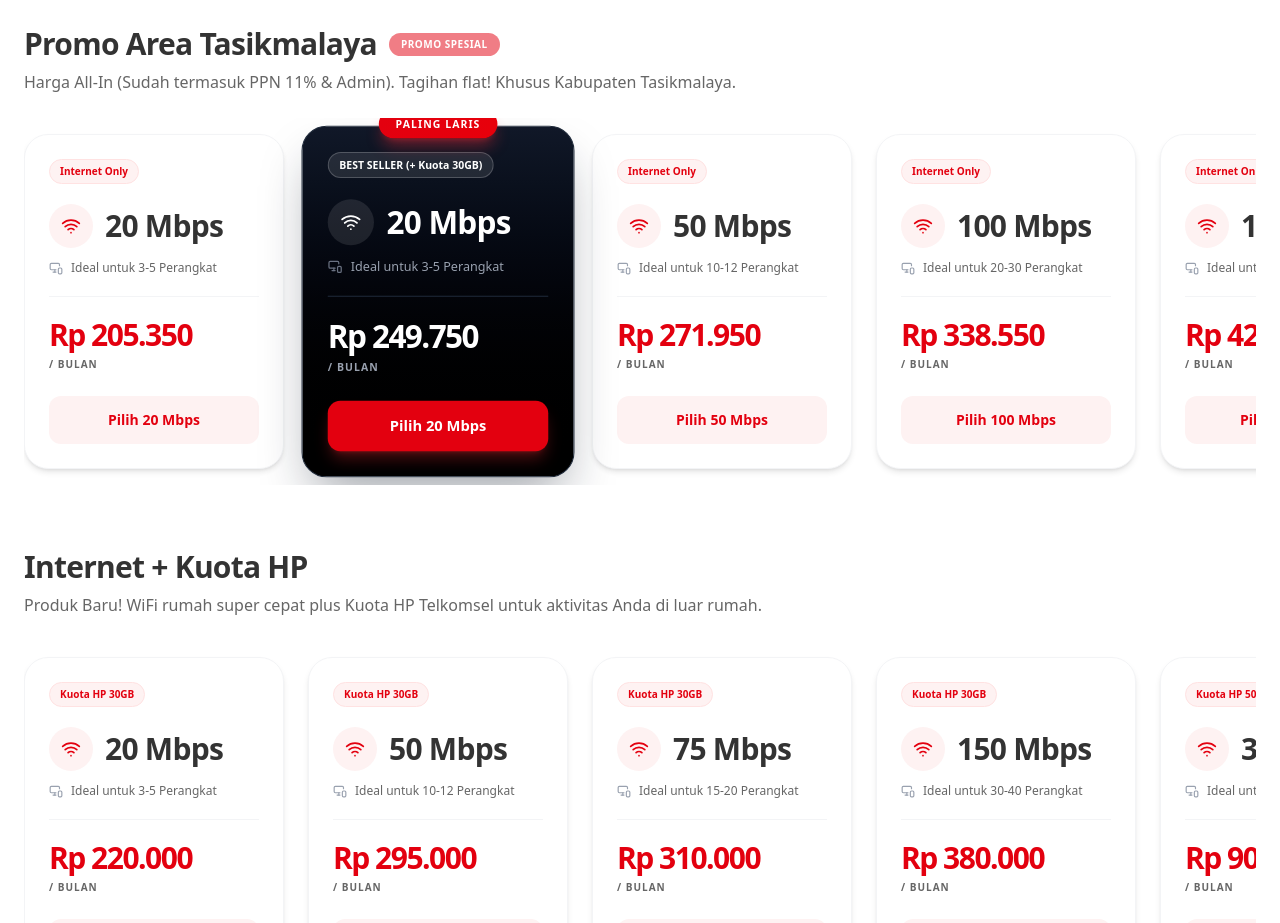
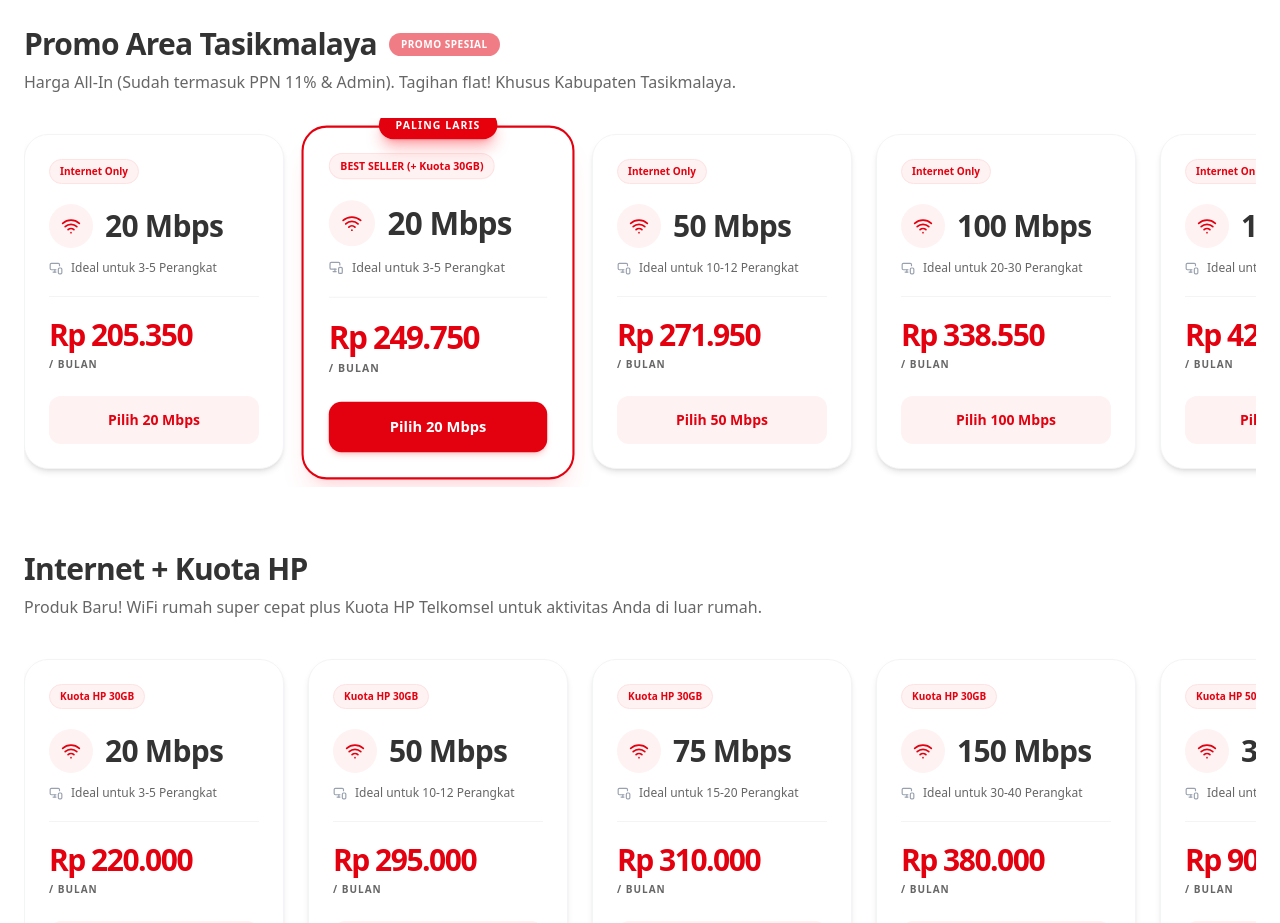
Before and after one commit to V1ncen11/websales-bapa, a Next.js app: page / in a window 1280 px wide. Shown: the part 1400-2323 px from the top of the page. Built offline with nearby package versions, Linux system fonts and the light colour scheme.

Commit message:
style: change best seller card to light theme

```diff
--- a/src/app/page.tsx
+++ b/src/app/page.tsx
@@ -134,7 +134,7 @@ function PackageCarouselRow({ pkgCat, index, waLink, fadeInUp }: any) {
             return (
                <div key={i} className={`min-w-[240px] w-[70vw] md:w-[260px] flex-shrink-0 snap-center rounded-[1.5rem] p-6 relative flex flex-col transition-all duration-300 h-full ${
                  isBestSeller
-                   ? 'bg-gradient-to-b from-gray-900 to-black text-white shadow-2xl shadow-gray-900/40 md:scale-105 z-10 border border-gray-800'
+                   ? 'bg-white border-2 border-primary shadow-xl shadow-red-500/10 md:scale-105 z-10'
                    : 'bg-white border border-gray-100 shadow-md hover:shadow-xl hover:-translate-y-1'
                }`}>
                   {isBestSeller && (
@@ -144,9 +144,7 @@ function PackageCarouselRow({ pkgCat, index, waLink, fadeInUp }: any) {
                   )}
 
                   {item.note ? (
-                    <span className={`text-[10px] font-bold px-2.5 py-1 rounded-full w-max mb-5 border ${
-                      isBestSeller ? 'bg-white/10 text-white border-white/20' : 'bg-red-50 text-primary border-red-100'
-                    }`}>
+                    <span className="text-[10px] font-bold px-2.5 py-1 rounded-full w-max mb-5 border bg-red-50 text-primary border-red-100">
                       {item.note}
                     </span>
                   ) : (
@@ -154,27 +152,25 @@ function PackageCarouselRow({ pkgCat, index, waLink, fadeInUp }: any) {
                   )}
 
                   <div className="flex items-center gap-3 mb-2">
-                    <div className={`w-11 h-11 rounded-full flex items-center justify-center shrink-0 ${
-                      isBestSeller ? 'bg-white/10' : 'bg-red-50'
-                    }`}>
-                      <Wifi className={`w-5 h-5 ${isBestSeller ? 'text-white' : 'text-primary'}`} />
+                    <div className="w-11 h-11 rounded-full flex items-center justify-center shrink-0 bg-red-50">
+                      <Wifi className="w-5 h-5 text-primary" />
                     </div>
-                    <span className={`text-3xl font-black tracking-tight ${isBestSeller ? 'text-white' : 'text-text-main'}`}>
+                    <span className="text-3xl font-black tracking-tight text-text-main">
                       {item.speed}
                     </span>
                   </div>
 
-                  <div className={`flex items-center gap-2 mt-1 font-medium text-xs ${isBestSeller ? 'text-gray-400' : 'text-text-muted'}`}>
-                    <MonitorSmartphone size={14} className={isBestSeller ? 'text-gray-500' : 'text-gray-400'} />
+                  <div className="flex items-center gap-2 mt-1 font-medium text-xs text-text-muted">
+                    <MonitorSmartphone size={14} className="text-gray-400" />
                     <span>Ideal untuk {item.devices}</span>
                   </div>
 
-                  <div className={`mt-5 mb-6 border-t pt-5 ${isBestSeller ? 'border-gray-800' : 'border-gray-100'}`}>
+                  <div className="mt-5 mb-6 border-t pt-5 border-gray-100">
                     <div className="flex flex-col">
-                      <span className={`text-3xl font-black tracking-tighter ${isBestSeller ? 'text-white' : 'text-primary'}`}>
+                      <span className="text-3xl font-black tracking-tighter text-primary">
                         Rp {item.price}
                       </span>
-                      <span className={`text-[10px] font-bold uppercase tracking-widest mt-1 ${isBestSeller ? 'text-gray-400' : 'text-text-muted'}`}>
+                      <span className="text-[10px] font-bold uppercase tracking-widest mt-1 text-text-muted">
                         / Bulan
                       </span>
                     </div>
@@ -186,7 +182,7 @@ function PackageCarouselRow({ pkgCat, index, waLink, fadeInUp }: any) {
                     rel="noreferrer"
                     className={`mt-auto w-full py-3.5 rounded-xl text-sm font-bold flex justify-center items-center gap-2 transition-all ${
                       isBestSeller
-                        ? 'bg-primary text-white hover:bg-red-600 shadow-lg shadow-red-500/30'
+                        ? 'bg-primary text-white hover:bg-red-600 shadow-md shadow-red-500/20'
                         : 'bg-red-50 text-primary hover:bg-primary hover:text-white'
                     }`}
                   >
```
